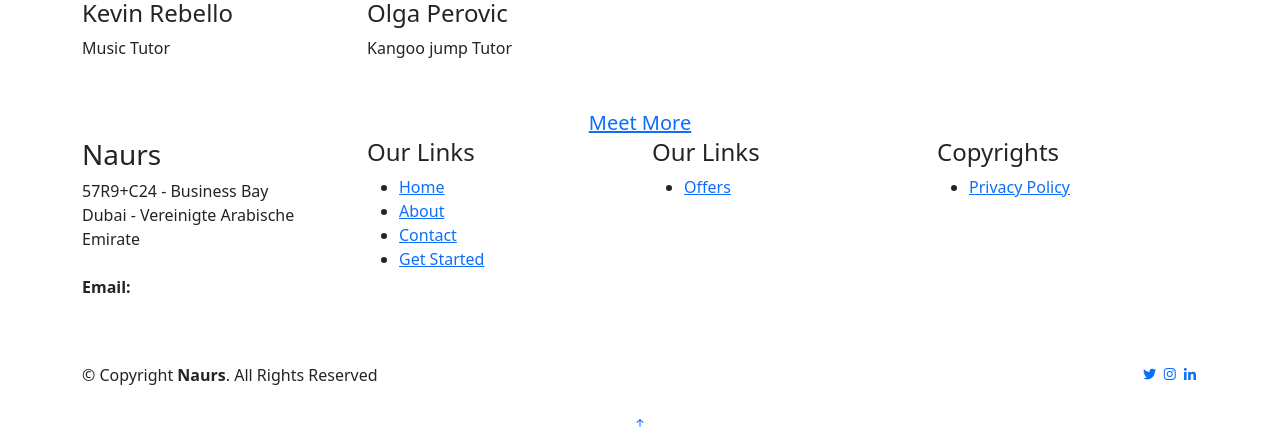
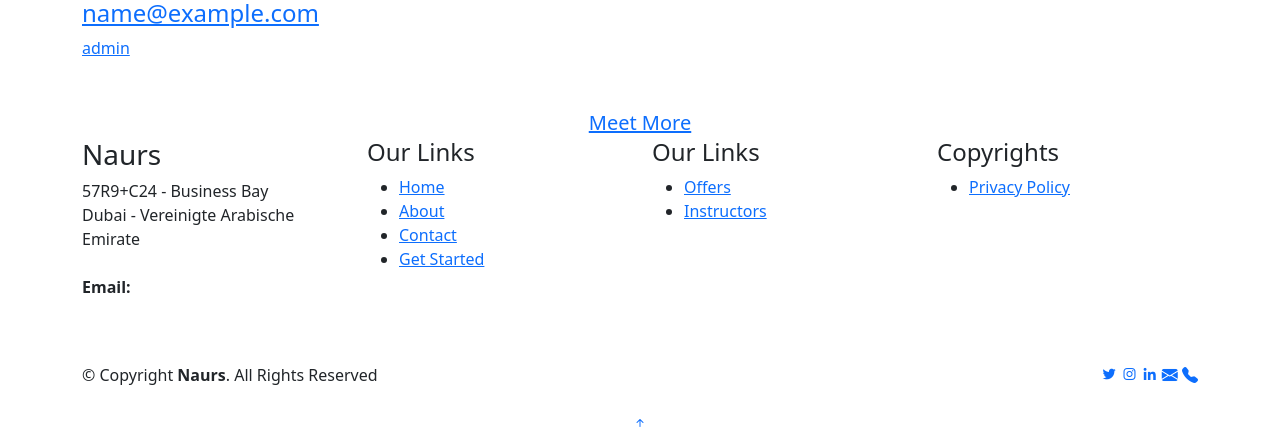
Before and after one commit to ibukunoluwanap/naurs, a Django app: page /about/ in a window 1280 px wide. Shown: the part 1477-1912 px from the top of the page. Run offline with Django 4.2, Linux system fonts and the light colour scheme; tables that the repository leaves empty hold one stand-in row (values such as "Sample post"); grey boxes marked "Sample" are stand-in pictures; some libraries are stand-ins or nearby versions; some web fonts are replaced.

Commit message:
created instructor

```diff
--- a/home/context_processors.py
+++ b/home/context_processors.py
@@ -1,4 +1,5 @@
 from account.forms import RegisterForm, LoginForm
+from instructor.models import InstructorModel
 from offer.models import OfferModel, BookOfferModel
 from offer.forms import OfferForm, BookOfferForm, FreeTrialOfferForm
 
@@ -10,8 +11,10 @@
 
     context['offers'] = OfferModel.objects.order_by("-id")
     context['book_offers'] = BookOfferModel.objects.order_by("-id")
+    context['instructors'] = InstructorModel.objects.order_by("-id")
     context['last_10_offers'] = OfferModel.objects.order_by("-id")[:10]
     context['last_10_book_offers'] = BookOfferModel.objects.order_by("-id")[:10]
+    context['last_4_instructors'] = InstructorModel.objects.order_by("-id")[:4]
 
     # offers
     context['free_offer_form'] = FreeTrialOfferForm()
--- a/instructor/models.py
+++ b/instructor/models.py
@@ -8,7 +8,8 @@
 # instructor modal
 class InstructorModel(models.Model):
     user = models.ForeignKey(User, verbose_name="user", on_delete=models.CASCADE)
-    avatar = models.FileField("avatar", upload_to="avatar/", max_length=100, blank=None, null=None)
+    avatar = models.FileField("avatar", upload_to="avatar/", max_length=100, blank=False, null=False)
+    role = models.CharField("role", max_length=100, blank=False, null=False)
     about = HTMLField()
     created_on = models.TimeField("created on", auto_now_add=True)
 
--- a/offer/models.py
+++ b/offer/models.py
@@ -3,8 +3,8 @@
 
 # offer modal
 class OfferModel(models.Model):
-    image = models.FileField("image", upload_to="offers/", max_length=100, blank=None, null=None)
-    title = models.CharField("title", max_length=100, blank=None, null=None)
+    image = models.FileField("image", upload_to="offers/", max_length=100, blank=False, null=False)
+    title = models.CharField("title", max_length=100, blank=False, null=False)
     content = HTMLField()
     created_on = models.TimeField("created on", auto_now_add=True)
 
@@ -18,9 +18,9 @@
 # book offer modal
 class BookOfferModel(models.Model):
     offer = models.ForeignKey(OfferModel, verbose_name="offer", on_delete=models.CASCADE)
-    name = models.CharField("name", max_length=100, blank=None, null=None)
-    email = models.EmailField("email address", max_length=254, blank=None, null=None)
-    phone_number = models.CharField("phone number", max_length=100, blank=None, null=None)
+    name = models.CharField("name", max_length=100, blank=False, null=False)
+    email = models.EmailField("email address", max_length=254, blank=False, null=False)
+    phone_number = models.CharField("phone number", max_length=100, blank=False, null=False)
     created_on = models.TimeField("created on", auto_now_add=True)
 
     class Meta:
@@ -32,9 +32,9 @@
 
 # free trial modal
 class FreeTrialOfferModel(models.Model):
-    name = models.CharField("name", max_length=100, blank=None, null=None)
-    email = models.EmailField("email address", max_length=254, blank=None, null=None)
-    phone_number = models.CharField("phone number", max_length=100, blank=None, null=None)
+    name = models.CharField("name", max_length=100, blank=False, null=False)
+    email = models.EmailField("email address", max_length=254, blank=False, null=False)
+    phone_number = models.CharField("phone number", max_length=100, blank=False, null=False)
     created_on = models.TimeField("created on", auto_now_add=True)
 
     class Meta:
--- a/templates/about/about.html
+++ b/templates/about/about.html
@@ -102,28 +102,21 @@
                 </p>
             </div>
             <div class="row">
+                {% for instructor in last_4_instructors %}
+                    <a href="{% url 'instructor_detail_page' pk=instructor.id %}">
                         <div class="col-lg-3 col-md-6 align-items-stretch">
                             <div class="member">
-                        <img class="member-img"src="{% static 'images/tutor1.svg' %}"
+                                <img class="member-img"src="{{ instructor.avatar.url }}"
                                      class="img-fluid"
                                      alt="staff">
                                 <div class="member-info">
-                            <h4>Kevin Rebello</h4>
-                            <span>Music Tutor</span>
+                                    <h4>{{ instructor.user.get_full_name }}</h4>
+                                    <span>{{ instructor.role }}</span>
                                 </div>
                             </div>
                         </div>
-                <div class="col-lg-3 col-md-6 align-items-stretch">
-                    <div class="member">
-                        <img class="member-img"src="{% static 'images/tutor2.svg' %}"
-                             class="img-fluid"
-                             alt="staff">
-                        <div class="member-info">
-                            <h4>Olga Perovic</h4>
-                            <span>Kangoo jump Tutor</span>
-                        </div>
-                    </div>
-                </div>
+                    </a>
+                {% endfor %}
                 <div class="col-12 text-center mt-5">
                     <a class="btn-lg" href="{% url 'instructor_page' %}">Meet More</a>
                 </div>
--- a/templates/components/navigations/footer.html
+++ b/templates/components/navigations/footer.html
@@ -1,5 +1,4 @@
 {% load static %}
-
 <!-- ======= footer ======= -->
 <footer id="footer">
     <div class="footer-top">
@@ -12,7 +11,8 @@
                         <br>
                         Dubai - Vereinigte Arabische Emirate
                         <br>
-                        <br> <strong>Email:</strong> <a href="mailto:naursfitnessandart@gmail.com" class="text-white">naursfitnessandart@gmail.com</a>
+                        <br>
+                        <strong>Email:</strong> <a href="mailto:naursfitnessandart@gmail.com" class="text-white">naursfitnessandart@gmail.com</a>
                         <br>
                     </p>
                 </div>
@@ -39,6 +39,9 @@
                         <li>
                             <a href="{% url 'offer_page' %}">Offers</a>
                         </li>
+                        <li>
+                            <a href="{% url 'instructor_page' %}">Instructors</a>
+                        </li>
                     </ul>
                 </div>
                 <div class="col-lg-3 col-md-6 footer-links">
@@ -64,9 +67,12 @@
             </div>
         </div>
         <div class="social-links text-center text-md-right pt-3 pt-md-0">
-            <a href="https://twitter.com/naursdubai" target="_blank" class="twitter"><i class="bx bxl-twitter"></i></a>
-            <a href="https://www.instagram.com/naursdubai/" target="_blank" class="instagram"><i class="bx bxl-instagram"></i></a>
-            <a href="https://www.linkedin.com/in/naurs-dubai-a5ba88230/" target="_blank" class="linkedin"><i class="bx bxl-linkedin"></i></a>
+            <a href="https://twitter.com/naursdubai" target="_blank"><i class="bx bxl-twitter"></i></a>
+            <a href="https://www.instagram.com/naursdubai/" target="_blank"><i class="bx bxl-instagram"></i></a>
+            <a href="https://www.linkedin.com/in/naurs-dubai-a5ba88230/"
+               target="_blank"><i class="bx bxl-linkedin"></i></a>
+            <a href="mailto:naursfitnessandart@gmail.com"><i class="bx bi-envelope-fill"></i></a>
+            <a href="tel:+971552759400"><i class="bx bi-telephone-fill"></i></a>
         </div>
     </div>
 </footer>
--- a/templates/components/navigations/navbar.html
+++ b/templates/components/navigations/navbar.html
@@ -20,12 +20,15 @@
                     <a href="{% url 'offer_page' %}" class="{% if 'offer' in request.path %}active{% endif %}">Offers</a>
                 </li>
                 <li>
+                    <a href="{% url 'instructor_page' %}" class="{% if 'instructor' in request.path %}active{% endif %}">Instructors</a>
+                </li>
+                <li>
                     <a href="{% url 'about_page' %}" class="{% if 'about' in request.path %}active{% endif %}">About</a>
                 </li>
                 <li>
                     <a href="{% url 'contact_page' %}" class="{% if 'contact' in request.path %}active{% endif %}">Contact</a>
                 </li>
-                {% if '' in request.user.is_authenticated %}
+                {% if request.user.is_authenticated %}
                     <li>
                         <a href="{% url 'logout_page' %}" class="{% if request.path == '/account/logout/' %}active{% endif %}">Logout</a>
                     </li>
@@ -35,9 +38,11 @@
         </nav>
         <!-- .navbar -->
         <div class="header-social-links d-flex">
-            <a href="https://twitter.com/naursdubai" target="_blank" class="twitter"><i class="bu bi-twitter"></i></a>
-            <a href="https://www.instagram.com/naursdubai/" target="_blank" class="instagram"><i class="bu bi-instagram"></i></a>
-            <a href="https://www.linkedin.com/in/naurs-dubai-a5ba88230/" target="_blank" class="linkedin"><i class="bu bi-linkedin"></i> </a>
+            <a href="https://twitter.com/naursdubai" target="_blank"><i class="bu bi-twitter"></i></a>
+            <a href="https://www.instagram.com/naursdubai/" target="_blank"><i class="bu bi-instagram"></i></a>
+            <a href="https://www.linkedin.com/in/naurs-dubai-a5ba88230/" target="_blank"><i class="bu bi-linkedin"></i></a>
+            <a href="mailto:naursfitnessandart@gmail.com"><i class="bu bi-envelope-fill"></i></a>
+            <a href="tel:+971552759400"><i class="bu bi-telephone-fill"></i></a>
         </div>
     </div>
 </header>
--- a/templates/offer/detail.html
+++ b/templates/offer/detail.html
@@ -35,7 +35,7 @@
                 </div>
             </div>
         </div>
-        <!-- ======= offers section ======= -->
+        <!-- ======= offer section ======= -->
         <section class="section">
             <div class="container" data-aos="fade-up">
                 <div class="row content">
```
Also changed, not shown: templates/instructor/detail.html (added, +76 -0 lines), templates/instructor/instructor.html (added, +48 -0 lines), instructor/migrations/0002_instructormodel_role_alter_instructormodel_avatar.py (added), offer/migrations/0006_alter_bookoffermodel_email_alter_bookoffermodel_name_and_more.py (added). Lines whose indentation alone changed are shown as unchanged.
